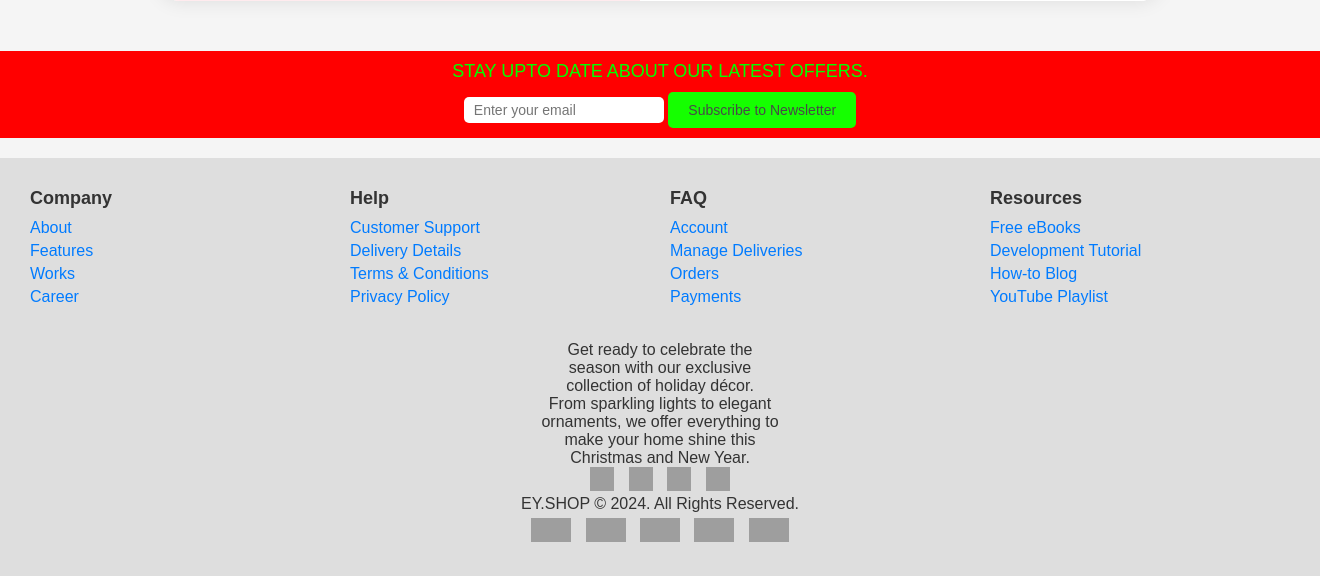
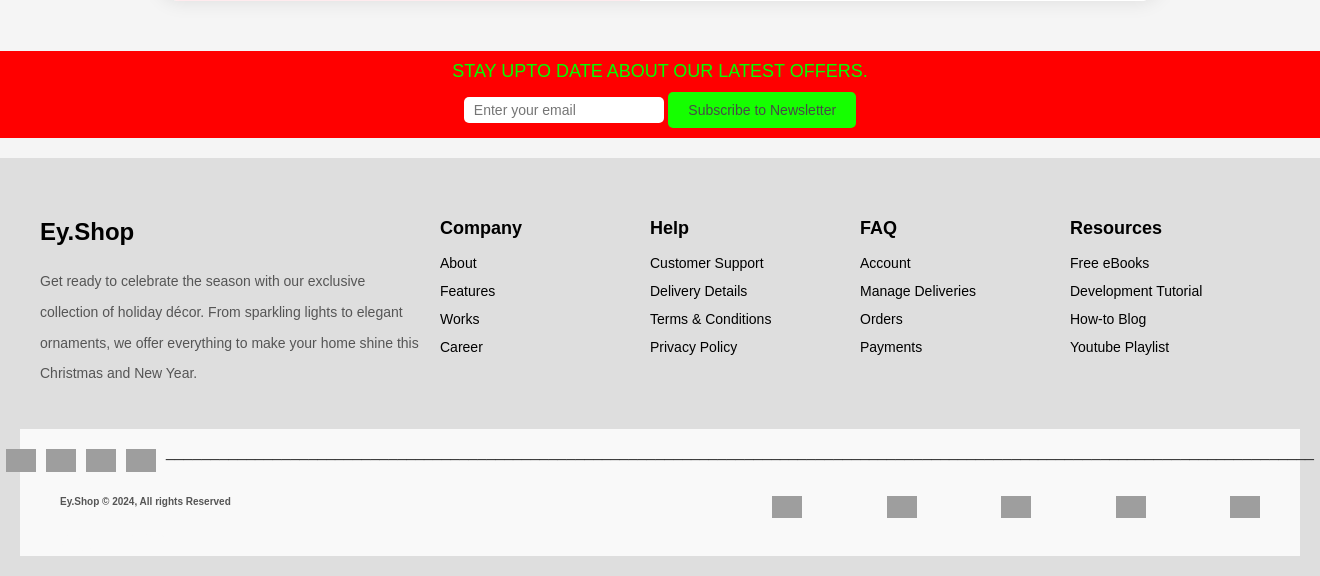
Before and after one commit to erdonakadriolli/ProjektiWeb_CShops, a PHP site: page /SingupProjektiWEB.html in a window 1320 px wide. Shown: the part 736-1312 px from the top of the page. Before the commit the page ends 1278 px from the top, so only its background shows below. Run offline with PHP 8.4, Linux system fonts and the light colour scheme; grey boxes are pictures that could not be loaded.

Commit message:
16:13 01/12/2024

```diff
--- a/SignUP/SingupProjektiWEB.css
+++ b/SignUP/SingupProjektiWEB.css
@@ -276,58 +276,102 @@ footer {
   color: #333;
 }
 
-.footer-sections {
+.container-7 {
   display: flex;
   justify-content: space-between;
-  flex-wrap: wrap;
+  align-items: flex-start;
+  padding: 40px 20px;
+  font-family: Arial, sans-serif;
+  color: #000;
+}
+
+.container-7-1 {
+  flex: 2;
+  margin-right: 20px;
+}
+
+.container-7-1 h1 {
+  font-size: 24px;
+  font-weight: bold;
   margin-bottom: 20px;
 }
 
-.footer-section {
-  flex: 1;
-  min-width: 150px;
-  margin: 10px;
+.container-7-1 p {
+  font-size: 14px;
+  line-height: 2.2;
+  color: #555;
 }
 
-.footer-section h3 {
+.container-7-2 {
+  flex: 1;
+  margin-right: 20px;
+}
+
+.container-7-2 h3 {
   font-size: 18px;
+  font-weight: bold;
+  margin-bottom: 15px;
+}
+
+.container-7-2 ul {
+  list-style: none;
+  padding: 0;
+  margin: 0;
+}
+
+.container-7-2 ul li {
   margin-bottom: 10px;
 }
 
-.footer-section ul {
-  list-style: none;
-  padding: 0;
+.container-7-2 ul li a {
+  text-decoration: none;
+  color: #000;
+  font-size: 14px;
+  transition: color 0.3s;
 }
 
-.footer-section ul li {
-  margin-bottom: 5px;
+.container-7-2 ul li a:hover {
+  color: #007BFF;
 }
 
-.footer-section ul li a {
-  color: #007bff;
-  text-decoration: none;
+
+.container-line{
+  display: flex;
+  justify-content: center;
+  align-items: center;
+  background-color: #f9f9f9;
+  padding: 0px;
+}
+.container-line img{
+  width: 30px;
+  height: auto;
+  margin-top: 20px;
+  margin-right: 10px;
 }
 
-.footer-section ul li a:hover {
-  text-decoration: underline;
+.container-8{
+  display: flex;
+  justify-content: space-between;
+  background-color: #f9f9f9;
+}
+.container-8 h1{
+  color: #555;
+  font-size: 10px;
+  margin-top: 20px;
+  margin-left: 40px;
+}
+.payment-1 img{
+  margin-top: 20px;
+  width: 30px;
+  height: auto;
+  margin-left: 40px;
+  margin-right: 40px;
 }
 
-.footer-info {
-  text-align: center;
+.filler{
+  background-color: #f9f9f9;
 }
-
-.social-media a {
-  display: inline-block;
-  margin: 0 5px;
+.filler p{
+  font-size: 30px;
+  color: #f9f9f9 ;
 }
-
-.social-media img {
-  width: 24px;
-  height: 24px;
-}
-
-.payment-methods img {
-  width: 40px;
-  height: 24px;
-  margin: 5px;
-}
--- a/SignUP/SingupProjektiWEB.html
+++ b/SignUP/SingupProjektiWEB.html
@@ -82,9 +82,15 @@
       </div>
     </div>
 
-  <footer>
-    <div class="footer-sections">
-      <div class="footer-section">
+ <footer>
+    <div class="container-7">
+      <div class="container-7-1">
+          <h1>
+              Ey.Shop
+          </h1>
+          <p>Get ready to celebrate the season with our exclusive collection of holiday décor. From sparkling lights to elegant ornaments, we offer everything to make your home shine this Christmas and New Year.</p>
+      </div>
+      <div class="container-7-2">
         <h3>Company</h3>
         <ul>
           <li><a href="#">About</a></li>
@@ -93,8 +99,7 @@
           <li><a href="#">Career</a></li>
         </ul>
       </div>
-      <div class="divider"></div>
-      <div class="footer-section">
+      <div class="container-7-2">
         <h3>Help</h3>
         <ul>
           <li><a href="#">Customer Support</a></li>
@@ -103,8 +108,7 @@
           <li><a href="#">Privacy Policy</a></li>
         </ul>
       </div>
-      <div class="divider"></div>
-      <div class="footer-section">
+      <div class="container-7-2">
         <h3>FAQ</h3>
         <ul>
           <li><a href="#">Account</a></li>
@@ -113,41 +117,41 @@
           <li><a href="#">Payments</a></li>
         </ul>
       </div>
-      <div class="divider"></div>
-      <div class="footer-section">
+      <div class="container-7-2">
         <h3>Resources</h3>
         <ul>
           <li><a href="#">Free eBooks</a></li>
           <li><a href="#">Development Tutorial</a></li>
           <li><a href="#">How-to Blog</a></li>
-          <li><a href="#">YouTube Playlist</a></li>
+          <li><a href="#">Youtube Playlist</a></li>
         </ul>
       </div>
+  </div>
+
     </div>
-    <div class="footer-info">
-      <p>Get ready to celebrate the <br>
-        season with our exclusive <br>
-        collection of holiday décor. <br>
-        From sparkling lights to elegant <br>
-        ornaments, we offer everything to <br>
-        make your home shine this <br>
-        Christmas and New Year.</p>
-      <div class="social-media">
-        <a href="#"><img src="C:\Users\Erdona A. Kadriolli\OneDrive\Desktop\new-2023-twitter-logo-x-icon-design_1017-45418.jpg" alt="Twitter"></a>
-        <a href="#"><img src="C:\Users\Erdona A. Kadriolli\OneDrive\Desktop\Facebook_Logo_2023.png" alt="Facebook"></a>
-        <a href="#"><img src="c:\Users\Erdona A. Kadriolli\OneDrive\Desktop\Instagram_logo_2016.svg.webp" alt="Instagram"></a>
-        <a href="#"><img src="C:\Users\Erdona A. Kadriolli\OneDrive\Desktop\image-removebg-preview (1).png" alt="Email"></a>
-      </div>
-      <p>EY.SHOP © 2024. All Rights Reserved.</p>
-      <div class="payment-methods">
-        <img src="C:\Users\Erdona A. Kadriolli\OneDrive\Desktop\visa-logo-800x450.jpg" alt="Visa">
-        <img src="C:\Users\Erdona A. Kadriolli\OneDrive\Desktop\Mastercard-logo.svg.png" alt="MasterCard">
-        <img src="C:\Users\Erdona A. Kadriolli\OneDrive\Desktop\images.jpeg" alt="PayPal">
-        <img src="C:\Users\Erdona A. Kadriolli\OneDrive\Desktop\images.png" alt="Apple Pay">
-        <img src="C:\Users\Erdona A. Kadriolli\OneDrive\Desktop\Google_Pay_Logo.svg.png" alt="Google Pay">
+    <div class="container-line">
+      <a href="#"><img src="twitter.png"></a>
+      <a href="#"><img src="facebook.png"></a>
+      <a href="#"><img src="instagram.png"></a>
+      <a href="#"><img src="github.png"></a>
+      <p>_________________________________________________________________________________________________________________________________</p>
+    </div>
+    <div class="container-8">
+      <h1>Ey.Shop © 2024, All rights Reserved</h1>
+      <div class="payment-1">
+          <a href="#"><img src="C:\Users\Erdona A. Kadriolli\OneDrive\Desktop\visa-logo-800x450.jpg"></a>
+          <a href="#"><img src="C:\Users\Erdona A. Kadriolli\OneDrive\Desktop\Mastercard-logo.svg.png"></a>
+          <a href="#"><img src="C:\Users\Erdona A. Kadriolli\OneDrive\Desktop\images.jpeg"></a>
+          <a href="#"><img src="C:\Users\Erdona A. Kadriolli\OneDrive\Desktop\images.png"></a>
+          <a href="#"><img src="C:\Users\Erdona A. Kadriolli\OneDrive\Desktop\Google_Pay_Logo.svg.png"></a>
       </div>
     </div>
-  </footer>
+    <div class="filler">
+          <p>
+              ijoiwgjgoirn
+          </p>
+    </div>
+
 
 </body>
 </html>
```
